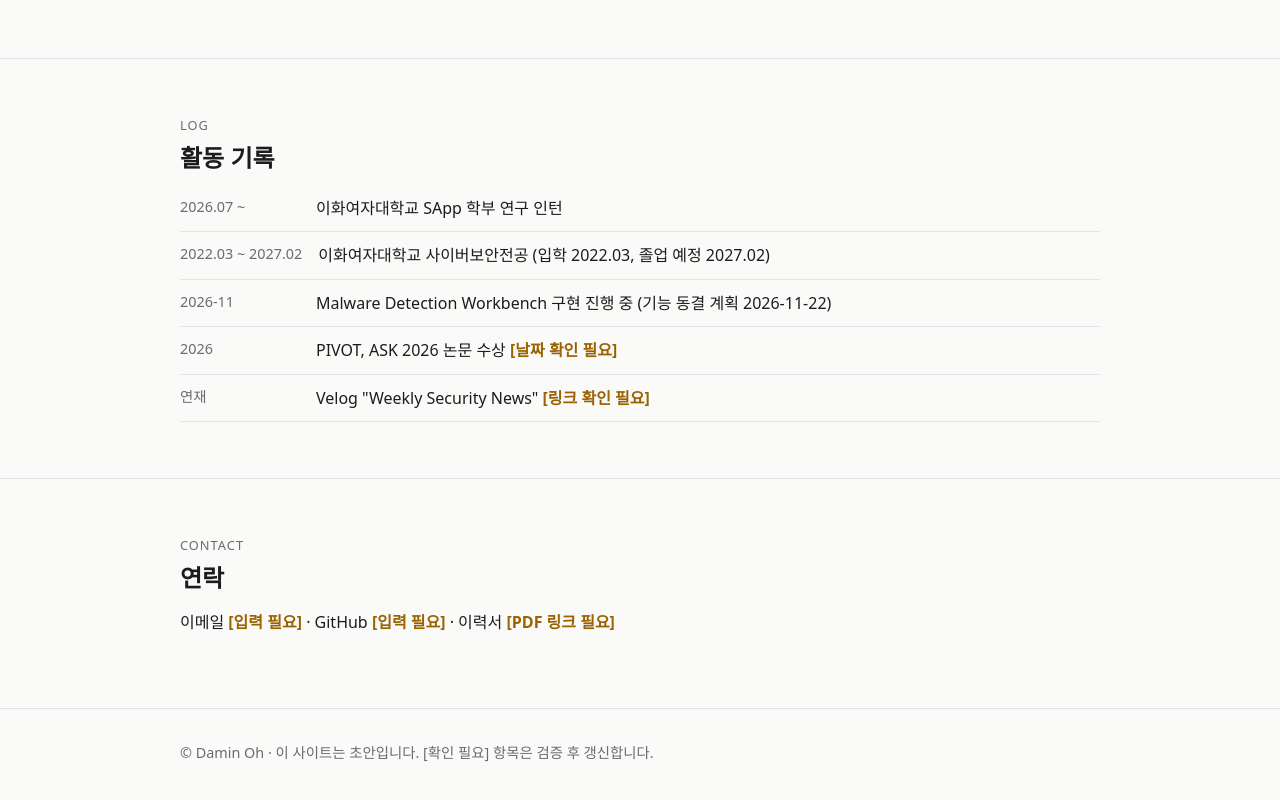
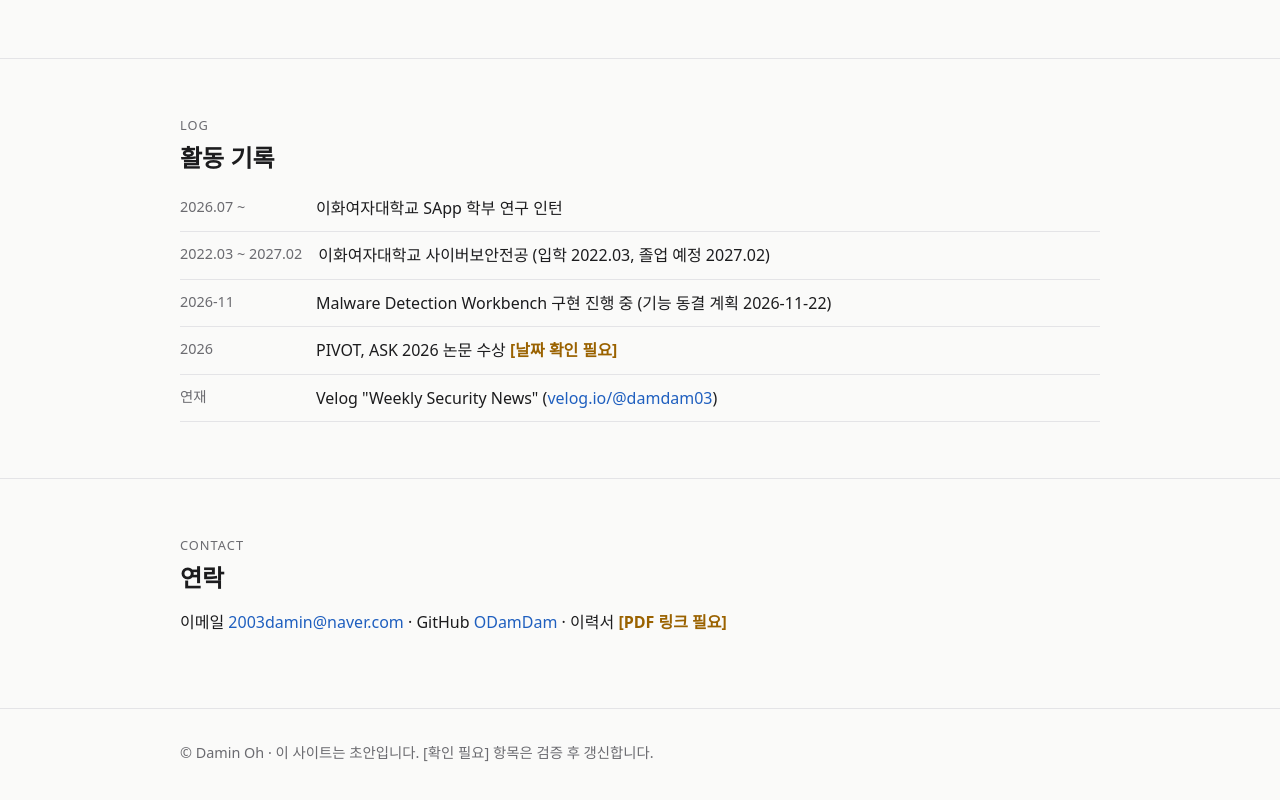
Before and after one commit to ODamDam/dam-portfolio, a plain HTML site: page index.html in a window 1280 px wide. Shown: the part 1313-2113 px from the top of the page. Drawn offline with Linux system fonts and the light colour scheme.

Commit message:
Fill in contact and Velog links
Co-Authored-By: Claude Haiku 5.5 <noreply@anthropic.com>
Claude-Session: https://claude.ai/code/session_01LNW3yJDeyTSfwRLtoXqCof

```diff
--- a/index.html
+++ b/index.html
@@ -170,7 +170,7 @@
         <li><span class="when">2022.03 ~ 2027.02</span><span>이화여자대학교 사이버보안전공 (입학 2022.03, 졸업 예정 2027.02)</span></li>
         <li><span class="when">2026-11</span><span>Malware Detection Workbench 구현 진행 중 (기능 동결 계획 2026-11-22)</span></li>
         <li><span class="when">2026</span><span>PIVOT, ASK 2026 논문 수상 <span class="pending">[날짜 확인 필요]</span></span></li>
-        <li><span class="when">연재</span><span>Velog "Weekly Security News" <span class="pending">[링크 확인 필요]</span></span></li>
+        <li><span class="when">연재</span><span>Velog "Weekly Security News" (<a href="https://velog.io/@damdam03/posts">velog.io/@damdam03</a>)</span></li>
       </ul>
     </div>
   </section>
@@ -179,7 +179,7 @@
     <div class="wrap">
       <div class="eyebrow">Contact</div>
       <h2>연락</h2>
-      <p>이메일 <span class="pending">[입력 필요]</span> · GitHub <span class="pending">[입력 필요]</span> · 이력서 <span class="pending">[PDF 링크 필요]</span></p>
+      <p>이메일 <a href="mailto:2003damin@naver.com">2003damin@naver.com</a> · GitHub <a href="https://github.com/ODamDam">ODamDam</a> · 이력서 <span class="pending">[PDF 링크 필요]</span></p>
     </div>
   </section>
 
```
